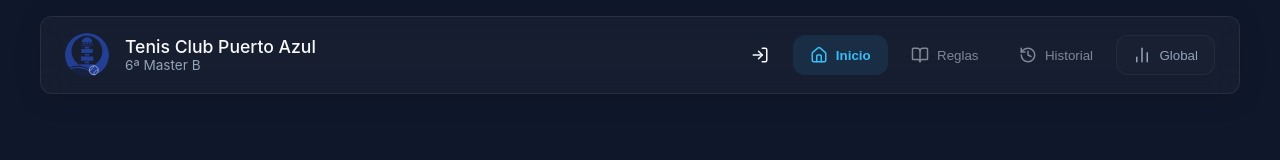
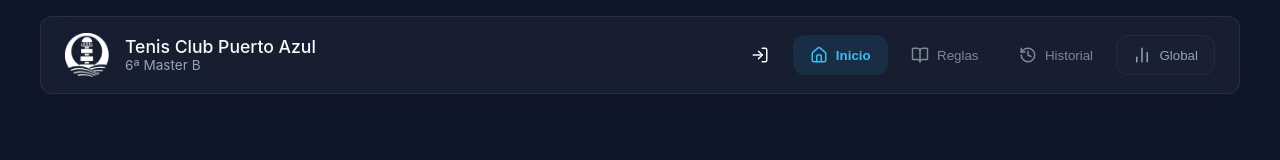
Before and after one commit to danield1969/americano-app, a React (Vite) app in the folder client/: page / in a window 1280 px wide. Shown: the top 160 px of the page. Built offline with nearby package versions, Linux system fonts and the light colour scheme; no server answers.

Commit message:
cambio logo blanco

```diff
--- a/client/src/App.tsx
+++ b/client/src/App.tsx
@@ -88,7 +88,7 @@ function App() {
       <div className="app-container">
         <header className="main-header glass-panel">
           <div className="header-brand" onClick={() => navigateTo('home')} style={{ cursor: 'pointer' }}>
-            <img src="/favicon.svg" alt="Tenis Club Logo" className="header-logo" />
+            <img src="/logo.png" alt="Tenis Club Logo" className="header-logo" />
             <div className="header-title">
               <span className="title-main">Tenis Club Puerto Azul</span>
               <span className="title-sub">6ª Master B</span>
```
